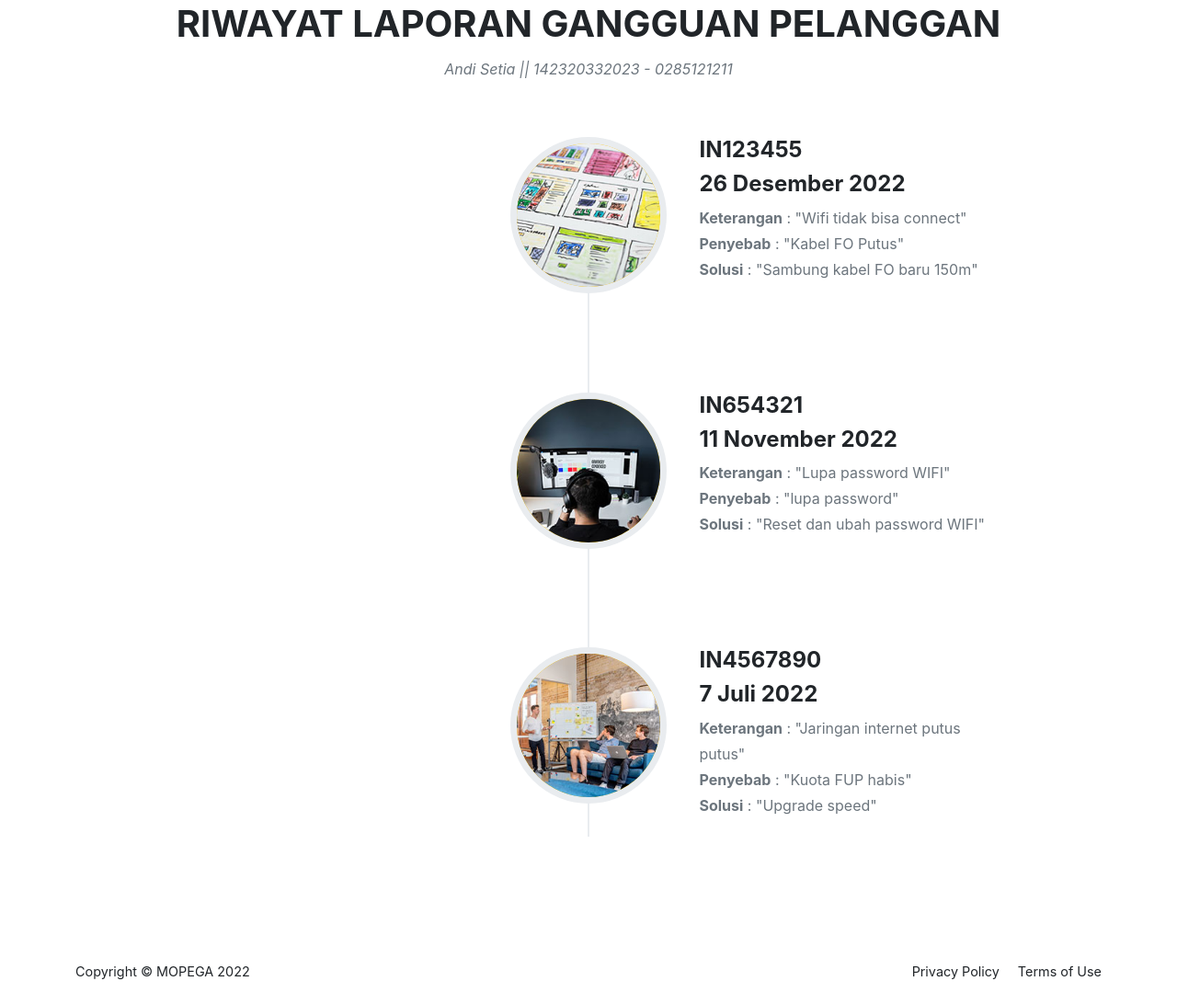
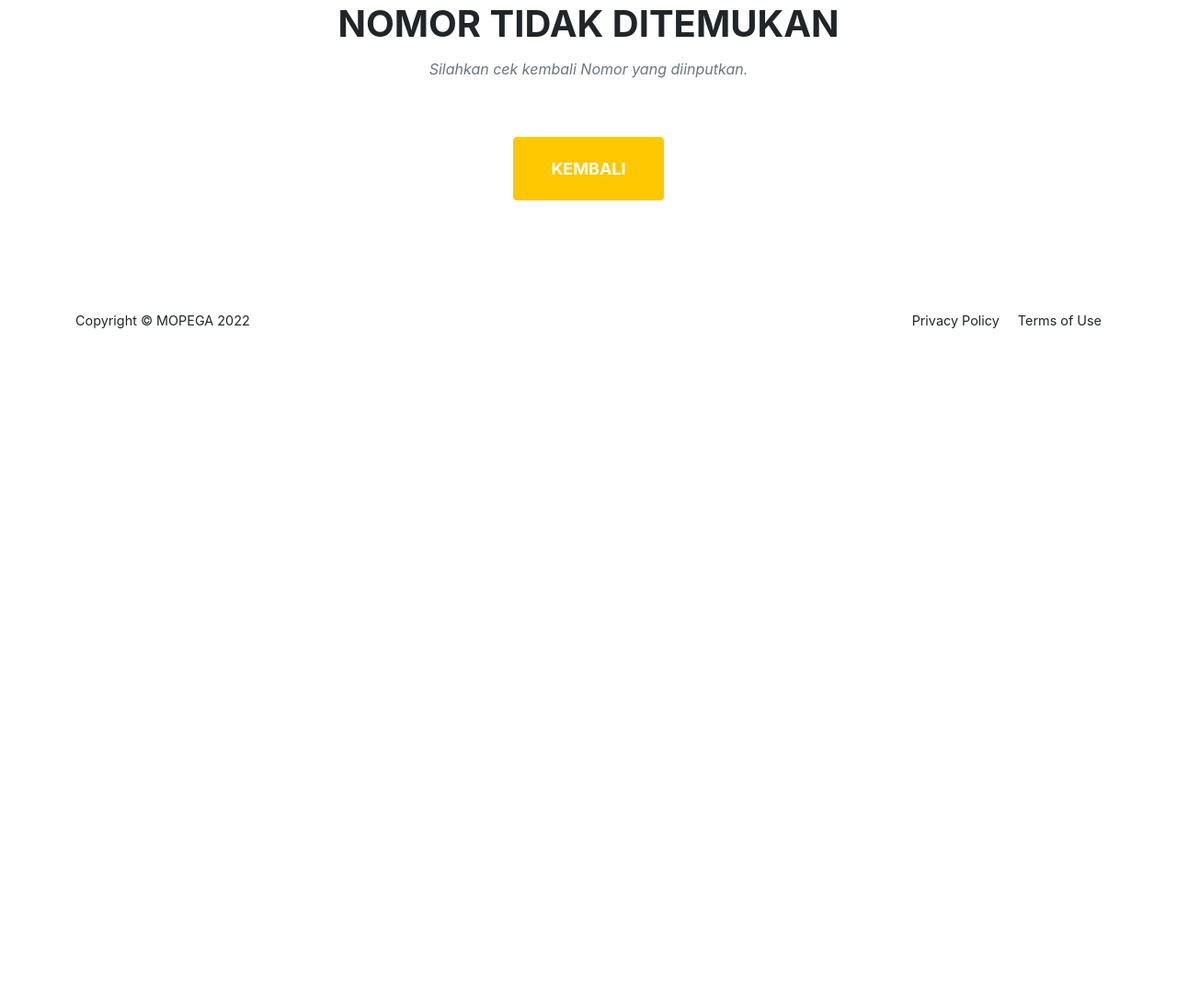
Before and after one commit to nurilmuslichin16/mopega-web, a CodeIgniter app: page /mopega/web/ceknomorresult in a window 1280 px wide. Shown: the part 94-1186 px from the top of the page at 92% size. After the commit the page ends 451 px from the top, so only its background shows below. Run offline with CodeIgniter, Linux system fonts and the light colour scheme; data comes from the database, SQL or seed files in the repository; some libraries are stand-ins or nearby versions; some web fonts are replaced.

Commit message:
Cek Nomor

```diff
--- a/application/controllers/Web.php
+++ b/application/controllers/Web.php
@@ -132,7 +132,14 @@ class Web extends CI_Controller
 
 	public function ceknomorresult()
 	{
+		$this->load->model('model_pelanggan');
+		$this->load->model('model_gangguan');
+
+		$nomor	= $this->input->post('nomor');
+
 		$data['content']	= 'frontend/ceknomorresult';
+		$data['info']		= $this->model_pelanggan->cekNomor($nomor)->row_array();
+		$data['data']		= $this->model_gangguan->historyGangguan($nomor)->result_array();
 
 		$this->load->view('frontend/template', $data);
 	}
--- a/application/helpers/view_helper.php
+++ b/application/helpers/view_helper.php
@@ -38,6 +38,31 @@ function status($data)
 
         default:
             return "<span class='badge badge-success'>Closed</span>";
+            break;
+    }
+}
+
+function statusText($data)
+{
+    switch ($data) {
+        case '0':
+            return "Wait Order";
+            break;
+
+        case '1':
+            return "Ordered";
+            break;
+
+        case '2':
+            return "On The Way";
+            break;
+
+        case '3':
+            return "On Going Progress";
+            break;
+
+        default:
+            return "Closed";
             break;
     }
 }
--- a/application/models/Model_gangguan.php
+++ b/application/models/Model_gangguan.php
@@ -133,4 +133,18 @@ class Model_gangguan extends CI_Model
         // Return hasil query
         return $query;
     }
+
+    public function historyGangguan($nomor)
+    {
+        // Jalankan query
+        $this->db->select('*');
+        $this->db->from($this->table);
+        $this->db->join('tb_pelanggan', 'tb_pelanggan.id_pelanggan = tb_gangguan.id_pelanggan');
+        $this->db->where('no_internet', $nomor);
+        $this->db->or_where('no_voice', $nomor);
+        $query = $this->db->get();
+
+        // Return hasil query
+        return $query;
+    }
 }
--- a/application/views/frontend/ceknomorresult.php
+++ b/application/views/frontend/ceknomorresult.php
@@ -1,53 +1,41 @@
 <!-- About-->
 <section class="page-section" id="about">
+    <?php if (isset($info)) { ?>
         <div class="container">
             <div class="text-center">
                 <h2 class="section-heading text-uppercase">Riwayat Laporan Gangguan Pelanggan</h2>
-            <h3 class="section-subheading text-muted">Andi Setia || 142320332023 - 0285121211</h3>
+                <h3 class="section-subheading text-muted"><?= $info['nama_pelanggan']; ?> || <?= $info['no_internet']; ?> - <?= $info['no_voice']; ?></h3>
             </div>
             <ul class="timeline">
+                <?php foreach ($data as $history) : ?>
                     <li class="timeline-inverted">
-                <div class="timeline-image"><img class="rounded-circle img-fluid" src="<?= base_url('assets/frontend/assets/img/about/1.jpg'); ?>" alt="..." /></div>
+                        <div class="timeline-image"><img class="rounded-circle img-fluid" src="<?= base_url('assets/frontend/assets/img/log/history.svg'); ?>" alt="..." /></div>
                         <div class="timeline-panel">
                             <div class="timeline-heading">
-                        <h4 class="subheading">IN123455</h4>
-                        <h4 class="subheading">26 Desember 2022</h4>
+                                <h4 class="subheading"><?= $history['tiket']; ?></h4>
+                                <h5 class="subheading" style="color: orange;"><?= statusText($history['status']); ?></h5>
+                                <h4 class="subheading"><?= date_indo_jam($history['report_date']); ?></h4>
                             </div>
                             <div class="timeline-body">
-                        <p class="text-muted"><b>Keterangan</b> : "Wifi tidak bisa connect"</p>
-                        <p class="text-muted"><b>Penyebab</b> : "Kabel FO Putus"</p>
-                        <p class="text-muted"><b>Solusi</b> : "Sambung kabel FO baru 150m"</p>
+                                <p class="text-muted"><b>Keterangan</b> : "<?= $history['ket']; ?>"</p>
+                                <p class="text-muted"><b>Penyebab</b> : "<?= $history['penyebab']; ?>"</p>
+                                <p class="text-muted"><b>Solusi</b> : "<?= $history['perbaikan']; ?>"</p>
                             </div>
                         </div>
                     </li>
-            <li class="timeline-inverted">
-                <div class="timeline-image"><img class="rounded-circle img-fluid" src="<?= base_url('assets/frontend/assets/img/about/2.jpg'); ?>" alt="..." /></div>
-                <div class="timeline-panel">
-                    <div class="timeline-heading">
-                        <h4 class="subheading">IN654321</h4>
-                        <h4 class="subheading">11 November 2022</h4>
-                    </div>
-                    <div class="timeline-body">
-                        <p class="text-muted"><b>Keterangan</b> : "Lupa password WIFI"</p>
-                        <p class="text-muted"><b>Penyebab</b> : "lupa password"</p>
-                        <p class="text-muted"><b>Solusi</b> : "Reset dan ubah password WIFI"</p>
+                <?php endforeach; ?>
+            </ul>
+            <div class="text-center" style="margin-top: 100px;">
+                <div class="text-center"><a class="btn btn-primary btn-xl text-uppercase" href="<?= base_url('web/track'); ?>">Kembali</a></div>
             </div>
         </div>
-            </li>
-            <li class="timeline-inverted">
-                <div class="timeline-image"><img class="rounded-circle img-fluid" src="<?= base_url('assets/frontend/assets/img/about/3.jpg'); ?>" alt="..." /></div>
-                <div class="timeline-panel">
-                    <div class="timeline-heading">
-                        <h4 class="subheading">IN4567890</h4>
-                        <h4 class="subheading">7 Juli 2022</h4>
-                    </div>
-                    <div class="timeline-body">
-                        <p class="text-muted"><b>Keterangan</b> : "Jaringan internet putus putus"</p>
-                        <p class="text-muted"><b>Penyebab</b> : "Kuota FUP habis"</p>
-                        <p class="text-muted"><b>Solusi</b> : "Upgrade speed"</p>
+    <?php } else { ?>
+        <div class="container">
+            <div class="text-center">
+                <h2 class="section-heading text-uppercase">Nomor Tidak Ditemukan</h2>
+                <h3 class="section-subheading text-muted">Silahkan cek kembali Nomor yang diinputkan.</h3>
+                <div class="text-center"><a class="btn btn-primary btn-xl text-uppercase" href="<?= base_url('web/track'); ?>">Kembali</a></div>
             </div>
         </div>
-            </li>
-        </ul>
-    </div>
+    <?php } ?>
 </section>
--- a/application/views/frontend/trackresult.php
+++ b/application/views/frontend/trackresult.php
@@ -34,6 +34,9 @@
                     </li>
                 <?php } ?>
             </ul>
+            <div class="text-center" style="margin-top: 100px;">
+                <div class="text-center"><a class="btn btn-primary btn-xl text-uppercase" href="<?= base_url('web/track'); ?>">Kembali</a></div>
+            </div>
         </div>
     <?php } else { ?>
         <div class="container">
```
Also changed, not shown: 1 other file. Lines whose indentation alone changed are shown as unchanged.
